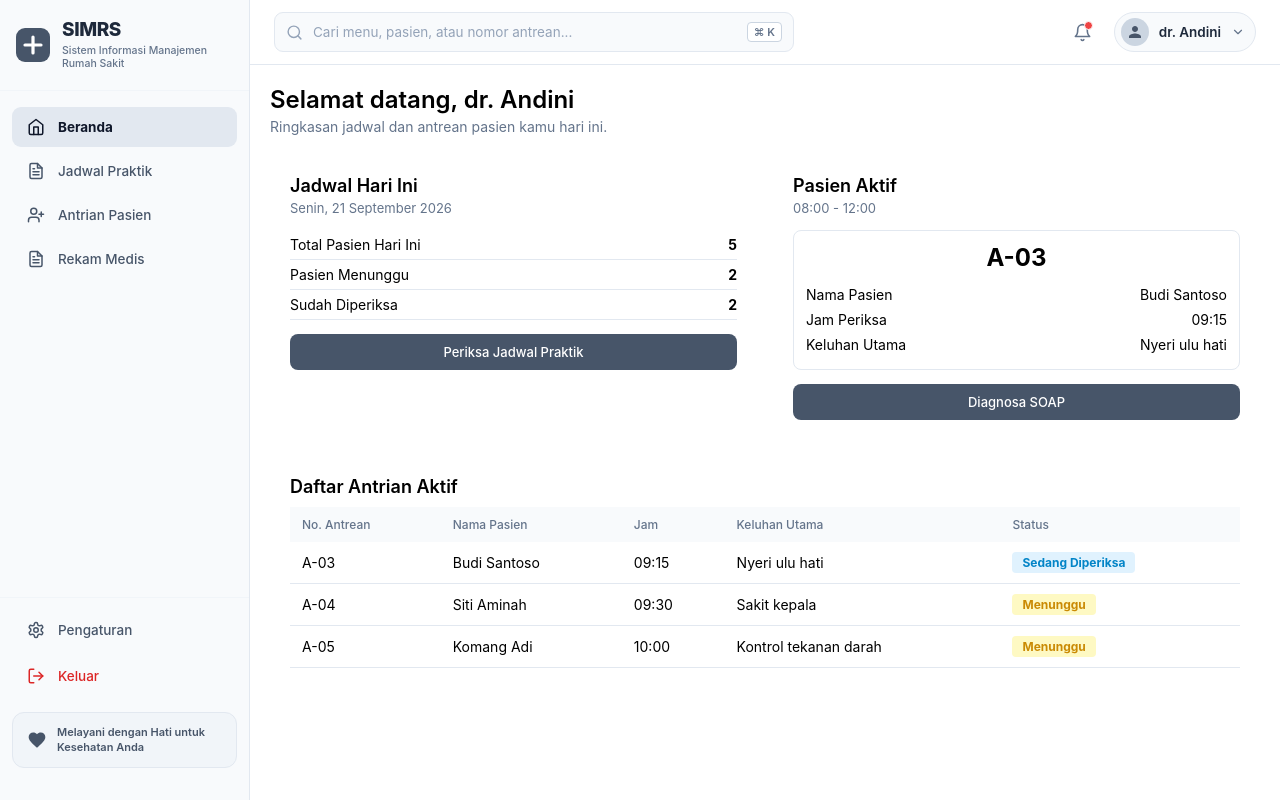
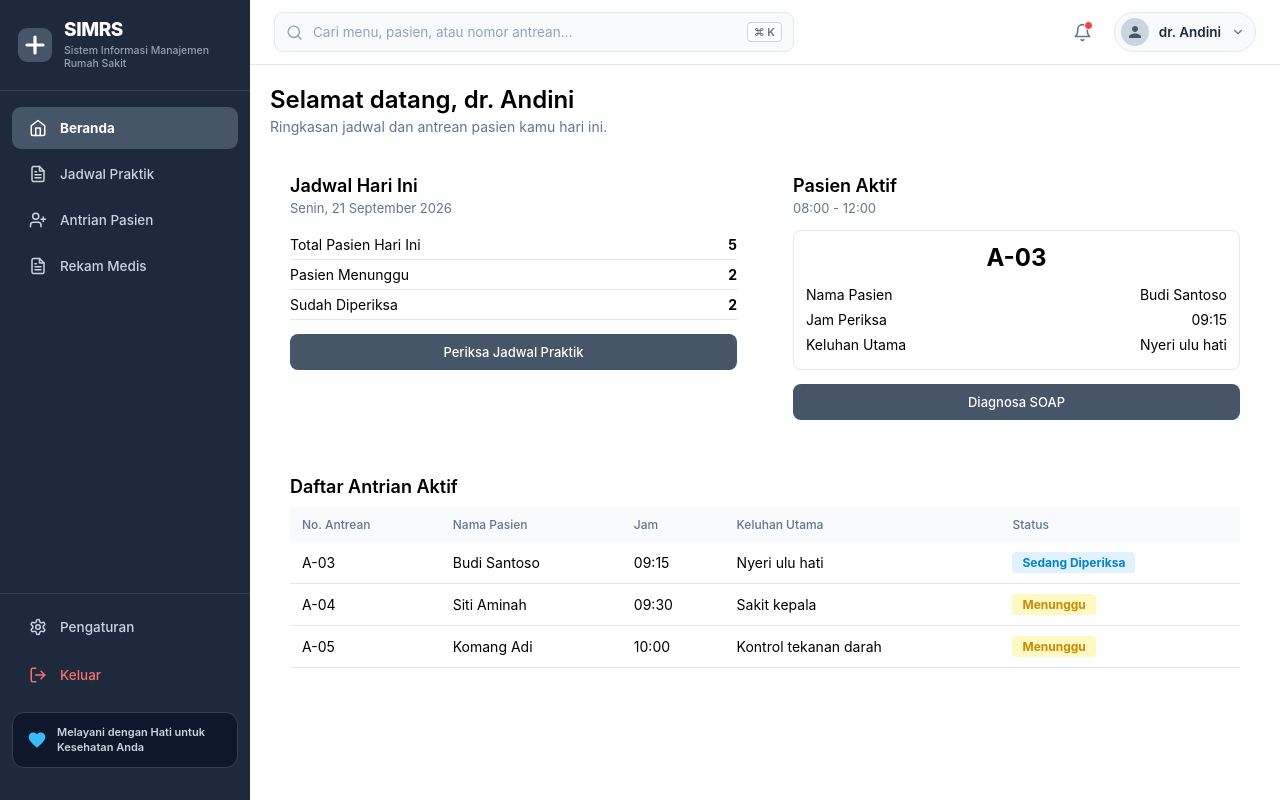
Before and after one commit to amgydala/klinik-pwebj, a React (Create React App) app: page /doctor/beranda in a window 1280 px wide. Built offline with nearby package versions, Linux system fonts and the light colour scheme.

Commit message:
fix color sidebar

```diff
--- a/src/components/Sidebar.css
+++ b/src/components/Sidebar.css
@@ -1,6 +1,6 @@
 /* =====================================================
-   SIDEBAR STYLES (Light Clinic Palette & Responsive)
-   Berdasarkan referensi public/contohwireframe1.png
+   SIDEBAR STYLES (Original Dark Navy Theme #1e293b)
+   Tata letak mengikuti wireframe, warna konsisten dengan desain sebelumnya
    ===================================================== */
 
 .sidebar {
@@ -8,20 +8,20 @@
   min-width: 250px;
   height: 100vh;
   height: 100dvh;
-  background-color: #f8fafc;
-  border-right: 1px solid #e2e8f0;
+  background-color: #1e293b;
   display: flex;
   flex-direction: column;
   padding: 20px 0;
   box-sizing: border-box;
   z-index: 50;
   transition: transform 0.25s cubic-bezier(0.4, 0, 0.2, 1);
+  color: #ffffff;
 }
 
 /* Logo Area */
 .sidebar-logo {
-  padding: 0 16px 20px 16px;
-  border-bottom: 1px solid #f1f5f9;
+  padding: 0 18px 20px 18px;
+  border-bottom: 1px solid #334155;
 }
 
 .sidebar-logo-link {
@@ -46,14 +46,14 @@
 .sidebar-logo-title {
   font-size: 19px;
   font-weight: 800;
-  color: #1e293b;
+  color: #ffffff;
   letter-spacing: -0.4px;
   line-height: 1.1;
 }
 
 .sidebar-logo-subtitle {
   font-size: 10.5px;
-  color: #64748b;
+  color: #94a3b8;
   line-height: 1.25;
   margin-top: 3px;
   font-weight: 500;
@@ -73,8 +73,8 @@
   display: flex;
   align-items: center;
   gap: 12px;
-  padding: 10px 14px;
-  color: #475569;
+  padding: 11px 16px;
+  color: #cbd5e1;
   text-decoration: none;
   font-size: 13.5px;
   font-weight: 500;
@@ -83,13 +83,13 @@
 }
 
 .sidebar-item:hover {
-  background-color: #f1f5f9;
-  color: #0f172a;
+  background-color: #334155;
+  color: #ffffff;
 }
 
 .sidebar-item.active {
-  background-color: #e2e8f0;
-  color: #0f172a;
+  background-color: #475569;
+  color: #ffffff;
   font-weight: 700;
 }
 
@@ -109,38 +109,38 @@
   text-overflow: ellipsis;
 }
 
-/* Footer & Motto */
+/* Footer Area */
 .sidebar-footer {
   padding: 12px;
   display: flex;
   flex-direction: column;
   gap: 6px;
-  border-top: 1px solid #f1f5f9;
+  border-top: 1px solid #334155;
 }
 
 .sidebar-item-logout {
-  color: #dc2626;
+  color: #f87171;
 }
 
 .sidebar-item-logout:hover {
-  background-color: #fef2f2;
-  color: #b91c1c;
+  background-color: rgba(239, 68, 68, 0.15);
+  color: #fca5a5;
 }
 
 /* Kartu Motto: Melayani dengan Hati */
 .sidebar-quote-card {
   margin-top: 10px;
-  background-color: #f1f5f9;
+  background-color: #0f172a;
   border-radius: 12px;
   padding: 12px 14px;
   display: flex;
   align-items: center;
   gap: 10px;
-  border: 1px solid #e2e8f0;
+  border: 1px solid #334155;
 }
 
 .sidebar-quote-icon {
-  color: #475569;
+  color: #38bdf8;
   flex-shrink: 0;
   display: flex;
   align-items: center;
@@ -150,7 +150,7 @@
 .sidebar-quote-text {
   font-size: 11px;
   font-weight: 600;
-  color: #475569;
+  color: #cbd5e1;
   line-height: 1.35;
 }
 
@@ -168,8 +168,8 @@
     left: 0;
     bottom: 0;
     transform: translateX(-100%);
-    box-shadow: 4px 0 24px rgba(0, 0, 0, 0.15);
-    background-color: #ffffff;
+    box-shadow: 6px 0 24px rgba(0, 0, 0, 0.35);
+    background-color: #1e293b;
     z-index: 100;
   }
 
@@ -181,7 +181,7 @@
     display: block;
     position: fixed;
     inset: 0;
-    background-color: rgba(15, 23, 42, 0.45);
+    background-color: rgba(15, 23, 42, 0.65);
     backdrop-filter: blur(3px);
     z-index: 90;
   }
```
